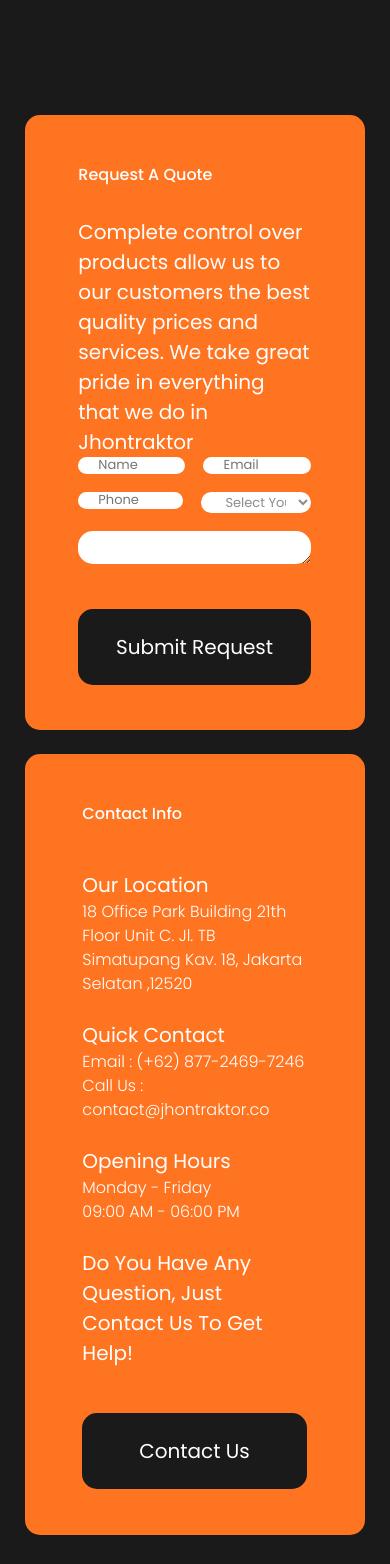
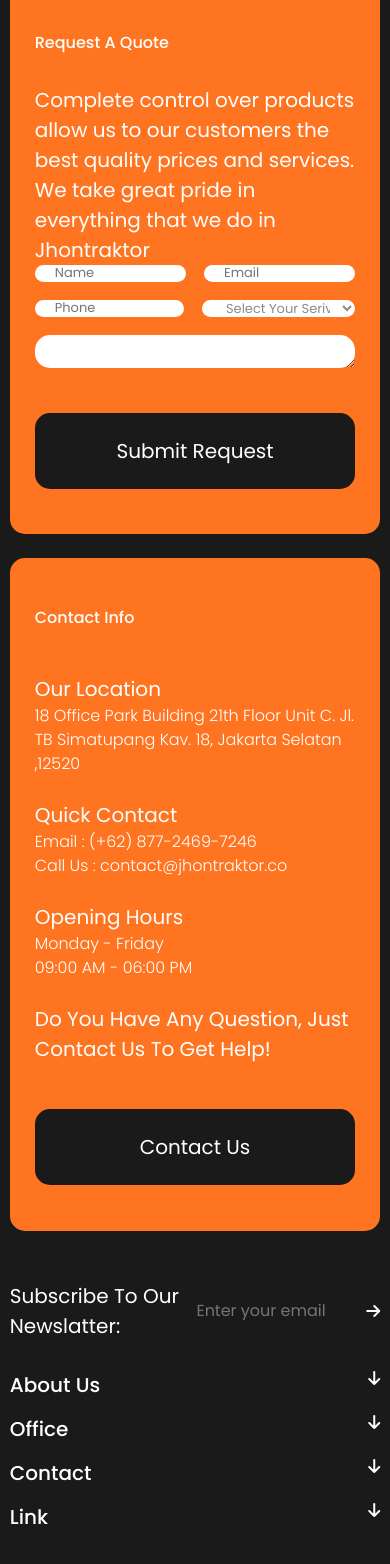
Before and after one commit to Kips2003/Homework12, a plain HTML site: page index.html in a window 390 px wide. Shown: the part 3555-5119 px from the top of the page. Drawn offline with Linux system fonts and the light colour scheme.

Commit message:
responsive_update

```diff
--- a/css/styles.css
+++ b/css/styles.css
@@ -621,6 +621,7 @@ main{
 }
 .form-2 select{
     width: 100%;
+    height: 4.3vw;
     border-radius: 15px;
     background-color: #FFF;
     border: none;
@@ -1057,4 +1058,25 @@ link{
     .language-contact form{
         display: none;
     }
+    .section-one-wraper{
+        width: 95%;
+    }
+    .sec-two-wraper{
+        width: 95%;
+    }
+    .sec-three-wraper{
+        width: 95%;
+    }
+    .sec-four-wraper{
+        width: 95%;
+    }
+    .footer-wraper{
+        width: 95%;
+    }
+    .orange-right{
+        padding: 42px 25px 46px 25px;
+    }
+    .orange-left{
+        padding: 42px 25px 45px 25px;
+    }
 }
```
